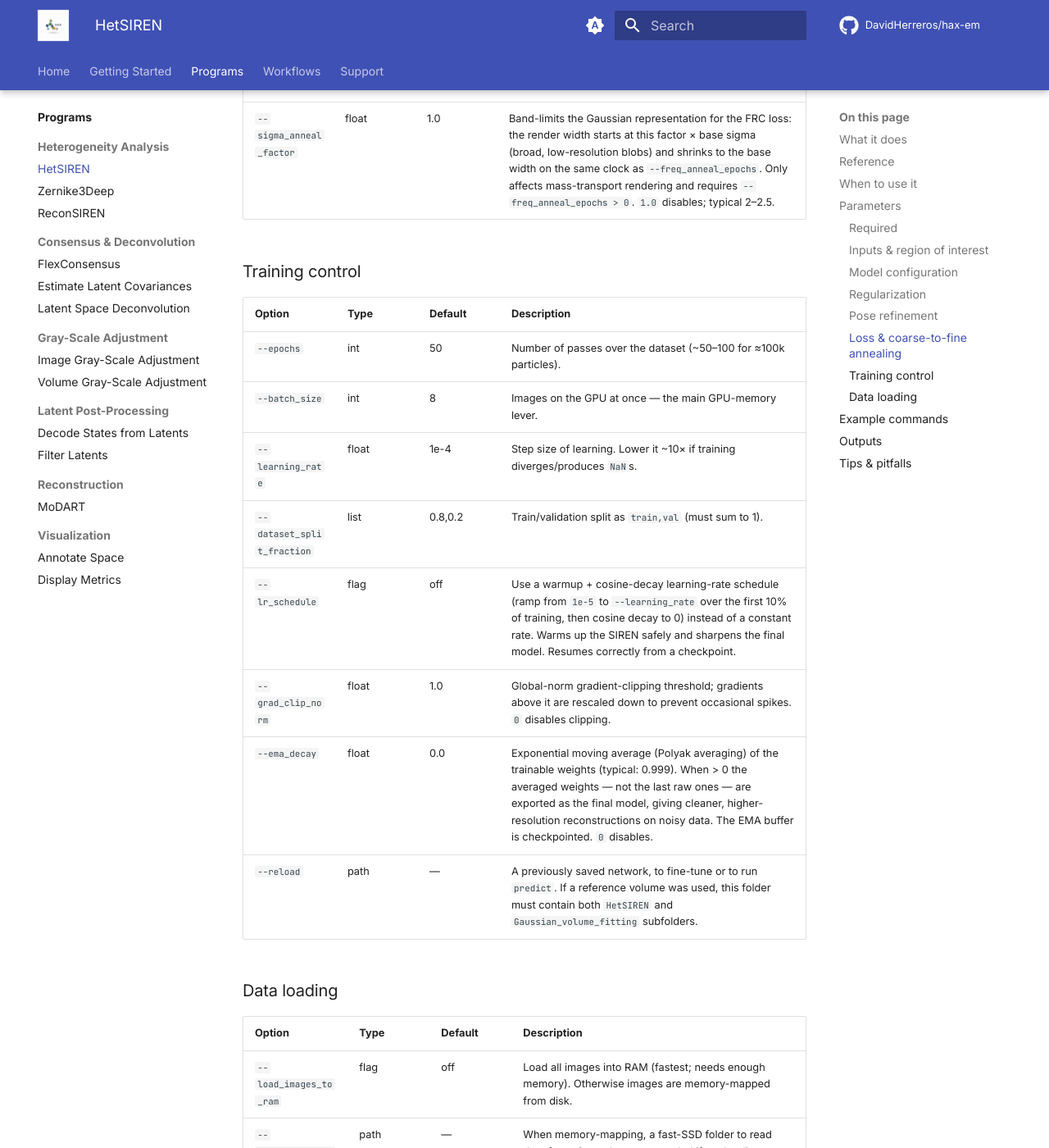
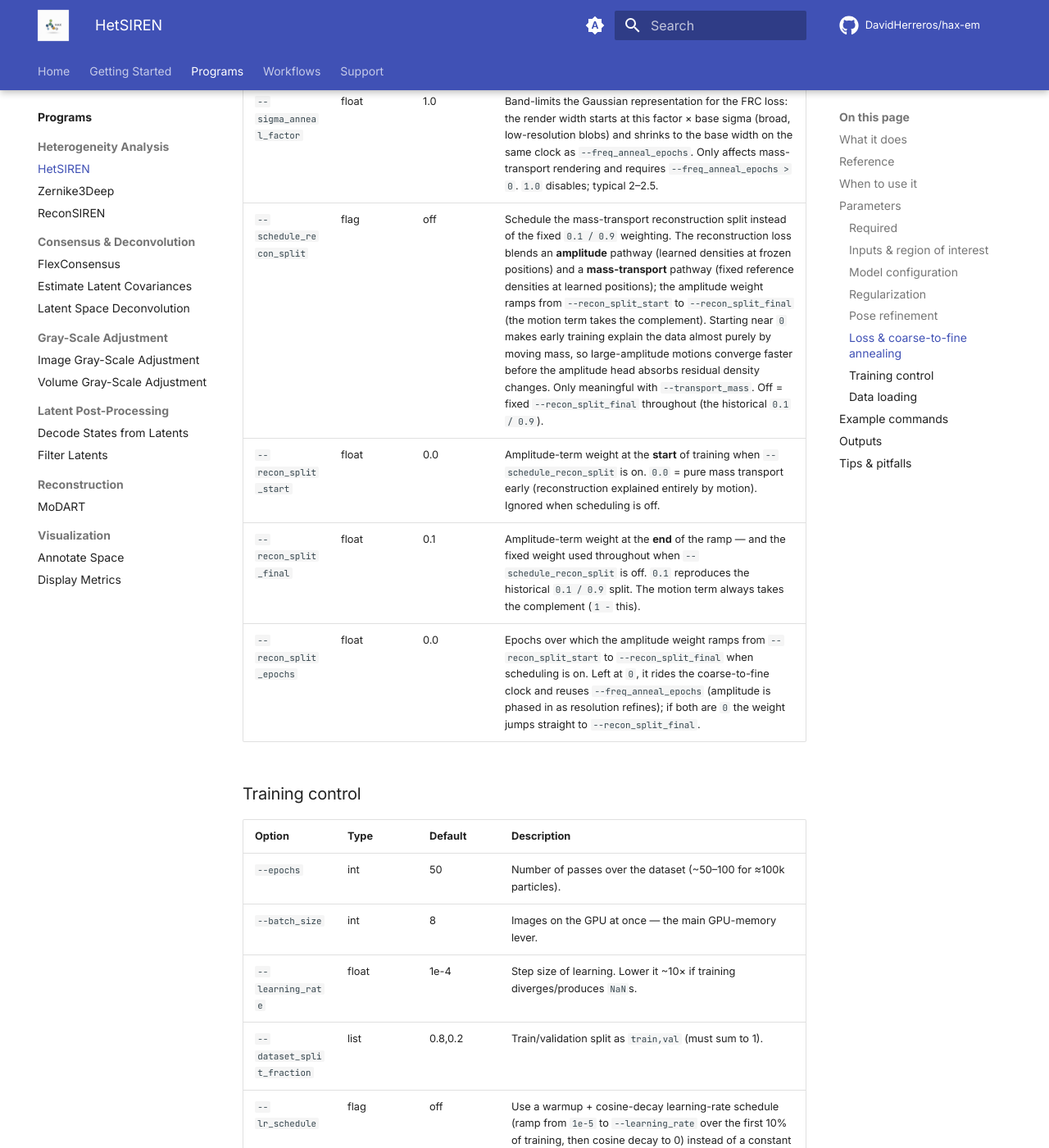
Before and after one commit to DavidHerreros/hax-em-docs, an MkDocs documentation site: the page built from docs/programs/hetsiren.md, in a window 1280 px wide and 1400 px high, scrolled down 4690 px. Shown: the whole window at 82% size. Built offline with MkDocs 1.6.1 and Material for MkDocs 9.7.7, drawn with Linux system fonts in a browser that asks for light colours; comment, search, counter and statistics services are not loaded; some of the changed text lies outside the part shown.

Commit message:
New parameters for HetSIREN

```diff
--- a/docs/programs/hetsiren.md
+++ b/docs/programs/hetsiren.md
@@ -104,6 +104,10 @@ training on noisy data (reproducing the EMAN2/e2gmm band-limited-FRC recipe).
 | `--freq_anneal_epochs` | float | 0.0 | Coarse-to-fine annealing window: initial epochs over which the effective resolution (decoder SIREN `w0` and the FRC loss band) ramps up from `--freq_anneal_start` to full resolution, forcing low-frequency structure to be fit before high-frequency detail. `0` disables (full resolution from the first step). |
 | `--freq_anneal_start` | float | 0.2 | Starting fraction (in (0, 1]) for the annealing: the resolution factor begins here and ramps linearly to 1.0. Smaller = coarser start. Ignored when `--freq_anneal_epochs` is 0. |
 | `--sigma_anneal_factor` | float | 1.0 | Band-limits the Gaussian representation for the FRC loss: the render width starts at this factor × base sigma (broad, low-resolution blobs) and shrinks to the base width on the same clock as `--freq_anneal_epochs`. Only affects mass-transport rendering and requires `--freq_anneal_epochs > 0`. `1.0` disables; typical 2–2.5. |
+| `--schedule_recon_split` | flag | off | Schedule the mass-transport reconstruction split instead of the fixed `0.1 / 0.9` weighting. The reconstruction loss blends an **amplitude** pathway (learned densities at frozen positions) and a **mass-transport** pathway (fixed reference densities at learned positions); the amplitude weight ramps from `--recon_split_start` to `--recon_split_final` (the motion term takes the complement). Starting near `0` makes early training explain the data almost purely by moving mass, so large-amplitude motions converge faster before the amplitude head absorbs residual density changes. Only meaningful with `--transport_mass`. Off = fixed `--recon_split_final` throughout (the historical `0.1 / 0.9`). |
+| `--recon_split_start` | float | 0.0 | Amplitude-term weight at the **start** of training when `--schedule_recon_split` is on. `0.0` = pure mass transport early (reconstruction explained entirely by motion). Ignored when scheduling is off. |
+| `--recon_split_final` | float | 0.1 | Amplitude-term weight at the **end** of the ramp — and the fixed weight used throughout when `--schedule_recon_split` is off. `0.1` reproduces the historical `0.1 / 0.9` split. The motion term always takes the complement (`1 −` this). |
+| `--recon_split_epochs` | float | 0.0 | Epochs over which the amplitude weight ramps from `--recon_split_start` to `--recon_split_final` when scheduling is on. Left at `0`, it rides the coarse-to-fine clock and reuses `--freq_anneal_epochs` (amplitude is phased in as resolution refines); if both are `0` the weight jumps straight to `--recon_split_final`. |
 
 ### Training control
 
@@ -196,3 +200,8 @@ After **predict**:
   `--local_reconstruction` (with a reference volume) takes this further.
 - `--implicit_network` is the most accurate option for subtle local motion, at a memory
   cost.
+- **Large-amplitude motions converging slowly (with `--transport_mass`)?** Give the moving
+  Gaussians room to travel: enable coarse-to-fine rendering (`--freq_anneal_epochs` with
+  `--sigma_anneal_factor` 2–2.5) so early gradients carry over large displacements, prefer
+  `--arap_lambda` over a stiff `--deformation_lambda`, and turn on `--schedule_recon_split` so
+  early training explains the data by *moving* mass before the amplitude head is phased in.
```
